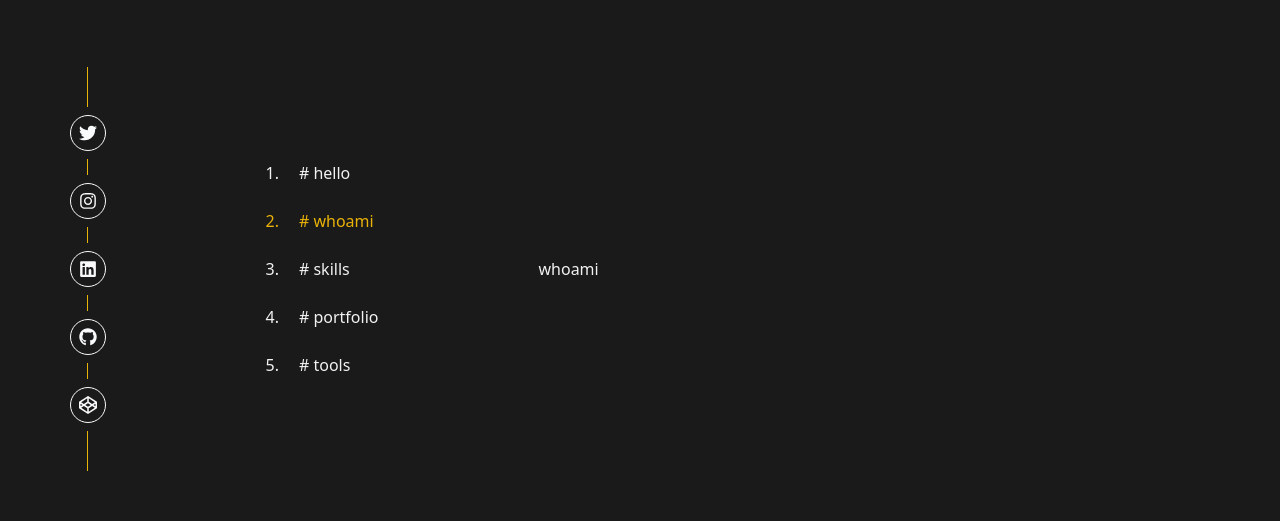
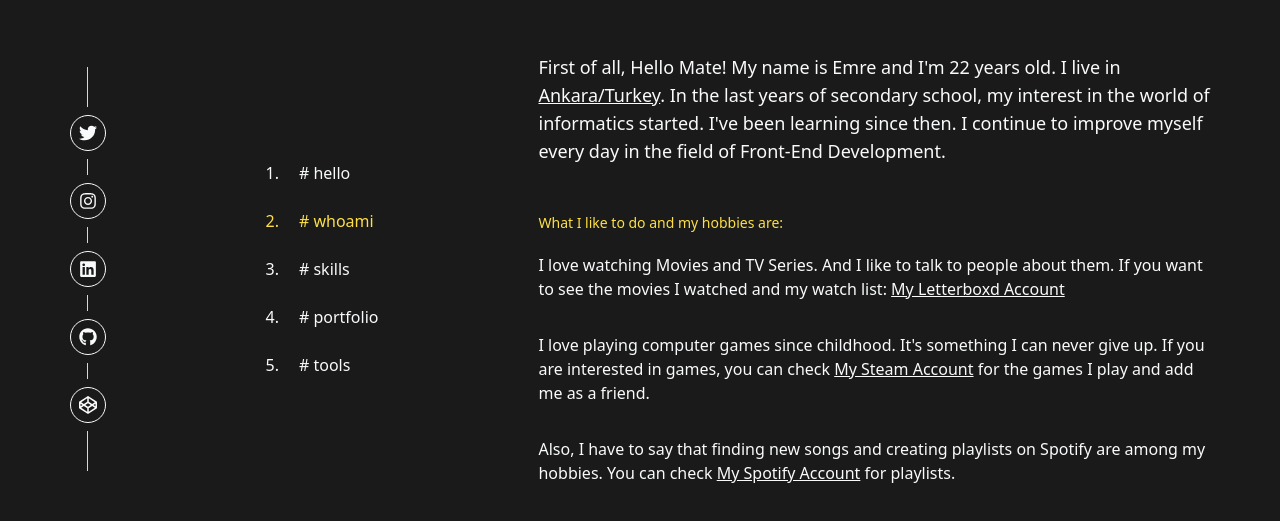
Before and after one commit to Wiazeph/ReactJS-emreerden-dev, a React (Vite) app: page /whoami in a window 1280 px wide. Shown: the part 123-644 px from the top of the page. Built offline with nearby package versions, Linux system fonts and the light colour scheme.

Commit message:
style: edit text sections and links hover

```diff
--- a/src/assets/css/index.css
+++ b/src/assets/css/index.css
@@ -4,11 +4,24 @@
 
 @layer base {
   body {
-    @apply bg-[#1a1a1a] text-[#f2f2f2];
+    @apply bg-[#1a1a1a] text-gray-50;
   }
 }
 
 @layer utilities {
+  /* pages/home */
+  .home-link {
+    @apply transition-colors hover:text-pink-400;
+  }
+  /* pages/home */
+
+  /* pages/whoami */
+  .whoami-link {
+    @apply underline transition-colors hover:text-yellow-300;
+  }
+  /* pages/whoami */
+
+  /* layouts/main/sidebar/navbar */
   .shadow-hello {
     text-shadow: 15px 15px #ff4e9a;
   }
@@ -24,4 +37,5 @@
   .shadow-tools {
     text-shadow: 15px 15px #b146f9;
   }
+  /* layouts/main/sidebar/navbar */
 }
--- a/src/pages/home/index.jsx
+++ b/src/pages/home/index.jsx
@@ -30,7 +30,7 @@ const Home = () => {
           href="https://flowcv.com/resume/l3ncgjown0"
           target="_blank"
           rel="noopener noreferrer"
-          className="transition-colors hover:text-pink-400"
+          className="home-link"
         >
           View CV
         </a>
@@ -39,7 +39,7 @@ const Home = () => {
           href="Emre_Erden_CV.pdf"
           target="_blank"
           download="Emre_Erden_CV.pdf"
-          className="transition-colors hover:text-pink-400"
+          className="home-link"
         >
           Download CV
         </a>
--- /dev/null
+++ b/src/pages/whoami/index.jsx
@@ -0,0 +1,75 @@
+import { useColorStore } from "~/stores/color";
+
+const WhoAmI = () => {
+  const color = useColorStore((state) => state.color);
+
+  return (
+    <>
+      <div className="md:text-lg mb-10 sm:mb-12 ">
+        First of all, Hello Mate! My name is Emre and I'm 22 years old. I live
+        in{" "}
+        <a
+          href="https://goo.gl/maps/cadu4sCBbzi4B6F98"
+          target="_blank"
+          rel="noopener noreferrer"
+          className="whoami-link"
+        >
+          Ankara/Turkey
+        </a>
+        . In the last years of secondary school, my interest in the world of
+        informatics started. I've been learning since then. I continue to
+        improve myself every day in the field of Front-End Development.
+      </div>
+
+      <div className="flex flex-col gap-5">
+        <div className={`select-none text-sm ${color}`}>
+          What I like to do and my hobbies are:
+        </div>
+
+        <ul className="flex flex-col gap-6 sm:gap-7 md:gap-8">
+          <li>
+            I love watching Movies and TV Series. And I like to talk to people
+            about them. If you want to see the movies I watched and my watch
+            list:{" "}
+            <a
+              target="_blank"
+              href="https://letterboxd.com/Wiazeph/"
+              rel="noopener noreferrer"
+              className="whoami-link"
+            >
+              My Letterboxd Account
+            </a>
+          </li>
+          <li>
+            I love playing computer games since childhood. It's something I can
+            never give up. If you are interested in games, you can check{" "}
+            <a
+              target="_blank"
+              href="https://steamcommunity.com/id/Wiazeph"
+              rel="noopener noreferrer"
+              className="whoami-link"
+            >
+              My Steam Account
+            </a>{" "}
+            for the games I play and add me as a friend.
+          </li>
+          <li>
+            Also, I have to say that finding new songs and creating playlists on
+            Spotify are among my hobbies. You can check{" "}
+            <a
+              target="_blank"
+              href="https://open.spotify.com/user/gb0jo18xvox7w4gmijbj3l301?si=089ed329e6da4203"
+              rel="noopener noreferrer"
+              className="whoami-link"
+            >
+              My Spotify Account
+            </a>{" "}
+            for playlists.
+          </li>
+        </ul>
+      </div>
+    </>
+  );
+};
+
+export default WhoAmI;
--- a/src/routes/index.jsx
+++ b/src/routes/index.jsx
@@ -1,6 +1,7 @@
 import { createBrowserRouter } from "react-router-dom";
 import MainLayout from "~/layouts/main";
 import Home from "~/pages/home";
+import WhoAmI from "~/pages/whoami";
 
 const routes = createBrowserRouter([
   {
@@ -13,7 +14,7 @@ const routes = createBrowserRouter([
       },
       {
         path: "whoami",
-        element: <div>whoami</div>,
+        element: <WhoAmI />,
       },
       {
         path: "skills",
--- a/src/utils/consts.jsx
+++ b/src/utils/consts.jsx
@@ -2,31 +2,31 @@ const navLinks = [
   {
     path: "/",
     title: "hello",
-    color: "text-pink-500",
+    color: "text-pink-400",
     textHover: "hover:text-pink-300 hover:shadow-hello",
   },
   {
     path: "/whoami",
     title: "whoami",
-    color: "text-yellow-500",
-    textHover: "hover:text-yellow-300 hover:shadow-whoami",
+    color: "text-yellow-300",
+    textHover: "hover:text-yellow-200 hover:shadow-whoami",
   },
   {
     path: "/skills",
     title: "skills",
-    color: "text-green-500",
+    color: "text-green-400",
     textHover: "hover:text-green-300 hover:shadow-skills",
   },
   {
     path: "/portfolio",
     title: "portfolio",
-    color: "text-blue-500",
+    color: "text-blue-400",
     textHover: "hover:text-blue-300 hover:shadow-portfolio",
   },
   {
     path: "/tools",
     title: "tools",
-    color: "text-purple-500",
+    color: "text-purple-400",
     textHover: "hover:text-purple-300  hover:shadow-tools",
   },
 ];
```
